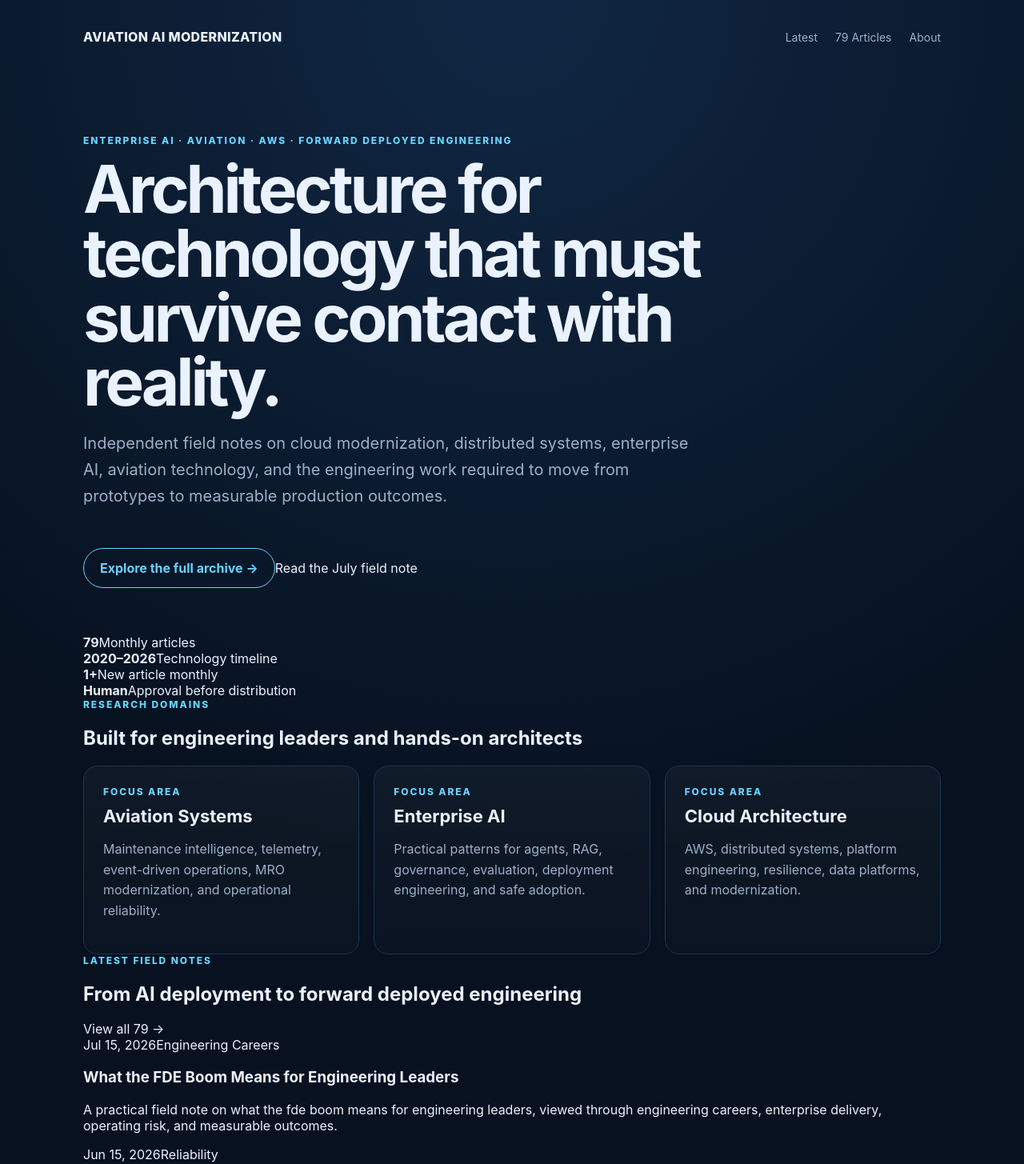
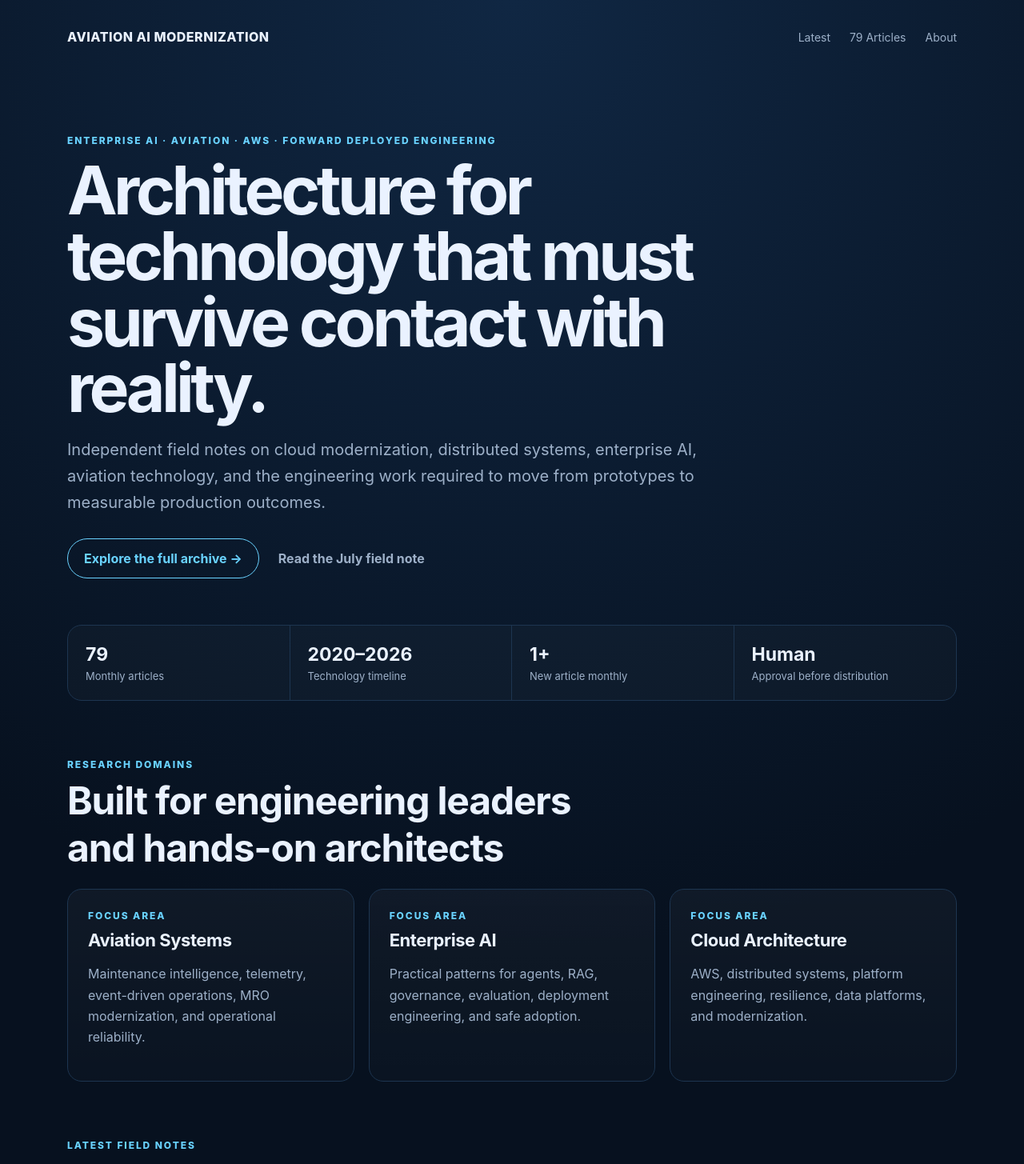
Before and after one commit to ckoredla/CK_Docs, a Next.js app: page / in a window 1280 px wide. Shown: the top 1455 px of the page at 80% size. Built offline with nearby package versions, Linux system fonts and the light colour scheme.

Commit message:
Add publication archive and article styles

```diff
--- a/app/globals.css
+++ b/app/globals.css
@@ -2,6 +2,7 @@
   color-scheme: dark;
   --bg: #07111f;
   --panel: #0d1b2d;
+  --panel-soft: #0a1727;
   --text: #eaf2ff;
   --muted: #9db0c8;
   --accent: #69d2ff;
@@ -11,24 +12,52 @@
 html { scroll-behavior: smooth; }
 body { margin: 0; background: radial-gradient(circle at top, #102743 0, var(--bg) 45%); color: var(--text); font-family: Inter, ui-sans-serif, system-ui, sans-serif; }
 a { color: inherit; text-decoration: none; }
-main { max-width: 1120px; margin: 0 auto; padding: 28px 24px 72px; }
+main { max-width: 1160px; margin: 0 auto; padding: 28px 24px 72px; }
 nav { display: flex; justify-content: space-between; align-items: center; padding: 8px 0 40px; }
-.brand { font-weight: 800; letter-spacing: .02em; }
-.navlinks { display: flex; gap: 22px; color: var(--muted); font-size: 14px; }
-.hero { padding: 72px 0 58px; }
+.brand { font-weight: 850; letter-spacing: .03em; }
+.navlinks { display: flex; gap: 24px; color: var(--muted); font-size: 14px; }
+.navlinks a:hover, .textLink:hover, .sectionHeader a:hover { color: var(--accent); }
+.hero, .archiveHero { padding: 72px 0 58px; }
 .kicker { color: var(--accent); text-transform: uppercase; letter-spacing: .16em; font-size: 12px; font-weight: 800; }
-h1 { max-width: 900px; margin: 14px 0 20px; font-size: clamp(44px, 7vw, 82px); line-height: .98; letter-spacing: -.05em; }
-.lead { max-width: 760px; color: var(--muted); font-size: 20px; line-height: 1.65; }
-.cta { display: inline-flex; margin-top: 28px; padding: 14px 20px; border: 1px solid var(--accent); border-radius: 999px; color: var(--accent); font-weight: 700; }
+h1 { max-width: 950px; margin: 14px 0 20px; font-size: clamp(46px, 7vw, 84px); line-height: .98; letter-spacing: -.055em; }
+h2 { letter-spacing: -.025em; }
+.lead { max-width: 800px; color: var(--muted); font-size: 20px; line-height: 1.65; }
+.heroActions { display: flex; align-items: center; flex-wrap: wrap; gap: 24px; margin-top: 28px; }
+.cta { display: inline-flex; padding: 14px 20px; border: 1px solid var(--accent); border-radius: 999px; color: var(--accent); font-weight: 750; }
+.textLink { color: var(--muted); font-weight: 700; }
+.stats { display: grid; grid-template-columns: repeat(4, 1fr); border: 1px solid var(--line); border-radius: 18px; overflow: hidden; background: rgba(255,255,255,.018); }
+.stats div { display: flex; flex-direction: column; gap: 5px; padding: 22px; border-right: 1px solid var(--line); }
+.stats div:last-child { border-right: 0; }
+.stats strong { font-size: 23px; }
+.stats span { color: var(--muted); font-size: 13px; }
+.sectionHeader { display: flex; justify-content: space-between; align-items: end; gap: 20px; margin: 72px 0 22px; }
+.sectionHeader h2 { max-width: 700px; margin: 8px 0 0; font-size: clamp(30px, 4vw, 48px); }
+.sectionHeader > a { color: var(--muted); font-weight: 700; }
 .grid { display: grid; grid-template-columns: repeat(3, 1fr); gap: 18px; }
-.card { min-height: 190px; padding: 24px; border: 1px solid var(--line); border-radius: 18px; background: linear-gradient(180deg, rgba(255,255,255,.035), rgba(255,255,255,.012)); }
-.card h3 { margin: 10px 0; font-size: 22px; }
-.card p, .meta { color: var(--muted); line-height: 1.6; }
-.article { max-width: 780px; margin: 0 auto; }
+.card { min-height: 210px; padding: 25px; border: 1px solid var(--line); border-radius: 18px; background: linear-gradient(180deg, rgba(255,255,255,.035), rgba(255,255,255,.012)); }
+.card h3, .latestCard h3, .archiveCard h3 { margin: 10px 0; font-size: 22px; letter-spacing: -.02em; }
+.card p, .latestCard p, .archiveCard p, .meta { color: var(--muted); line-height: 1.65; }
+.latestGrid { display: grid; grid-template-columns: repeat(2, 1fr); gap: 18px; }
+.latestCard, .archiveCard { display: block; padding: 24px; border: 1px solid var(--line); border-radius: 18px; background: rgba(255,255,255,.018); transition: transform .18s ease, border-color .18s ease; }
+.latestCard:hover, .archiveCard:hover { transform: translateY(-3px); border-color: #37658e; }
+.archiveHero h1 { font-size: clamp(44px, 6.5vw, 76px); }
+.archiveNotice { max-width: 900px; margin-top: 28px; padding: 18px 20px; border: 1px solid #31506e; border-radius: 14px; background: rgba(105,210,255,.055); color: #bdd0e3; line-height: 1.65; }
+.yearBlock { margin-top: 66px; }
+.yearHeading { display: flex; justify-content: space-between; align-items: baseline; padding-bottom: 14px; border-bottom: 1px solid var(--line); }
+.yearHeading h2 { margin: 0; font-size: 42px; }
+.yearHeading span { color: var(--muted); }
+.archiveGrid { display: grid; grid-template-columns: repeat(3, 1fr); gap: 16px; margin-top: 18px; }
+.archiveCard { min-height: 250px; }
+.archiveCard strong { color: var(--accent); font-size: 14px; }
+.archiveMeta { display: flex; flex-wrap: wrap; gap: 8px 14px; color: var(--muted); font-size: 12px; text-transform: uppercase; letter-spacing: .08em; }
+.article { max-width: 790px; margin: 0 auto; }
 .article h1 { font-size: clamp(42px, 6vw, 68px); }
 .article h2 { margin-top: 48px; font-size: 30px; }
-.article p, .article li { color: #c7d5e6; font-size: 18px; line-height: 1.8; }
+.article p, .article li { color: #c7d5e6; font-size: 18px; line-height: 1.82; }
+.articleLead { font-size: 22px !important; color: #e4edf8 !important; }
 .callout { margin: 30px 0; padding: 22px; border-left: 4px solid var(--accent); background: var(--panel); }
-.diagram { white-space: pre-wrap; font-family: ui-monospace, SFMono-Regular, Menlo, monospace; border: 1px solid var(--line); border-radius: 16px; padding: 22px; overflow: auto; background: #06101c; color: #b9eaff; }
-footer { margin-top: 72px; padding-top: 24px; border-top: 1px solid var(--line); color: var(--muted); }
-@media (max-width: 760px) { .grid { grid-template-columns: 1fr; } .navlinks { display: none; } }
+.diagram { white-space: pre-wrap; font-family: ui-monospace, SFMono-Regular, Menlo, monospace; border: 1px solid var(--line); border-radius: 16px; padding: 22px; overflow: auto; background: #06101c; color: #b9eaff; line-height: 1.55; }
+.articleFooter { margin-top: 56px; padding-top: 24px; border-top: 1px solid var(--line); color: var(--accent); font-weight: 700; }
+footer { margin-top: 72px; padding-top: 24px; border-top: 1px solid var(--line); color: var(--muted); line-height: 1.7; }
+@media (max-width: 920px) { .archiveGrid { grid-template-columns: repeat(2, 1fr); } .stats { grid-template-columns: repeat(2, 1fr); } .stats div:nth-child(2) { border-right: 0; } .stats div:nth-child(-n+2) { border-bottom: 1px solid var(--line); } }
+@media (max-width: 700px) { main { padding-inline: 18px; } .grid, .latestGrid, .archiveGrid { grid-template-columns: 1fr; } .navlinks { display: none; } .hero, .archiveHero { padding-top: 42px; } .stats { grid-template-columns: 1fr; } .stats div { border-right: 0; border-bottom: 1px solid var(--line); } .stats div:last-child { border-bottom: 0; } .sectionHeader { align-items: start; flex-direction: column; } }
```
